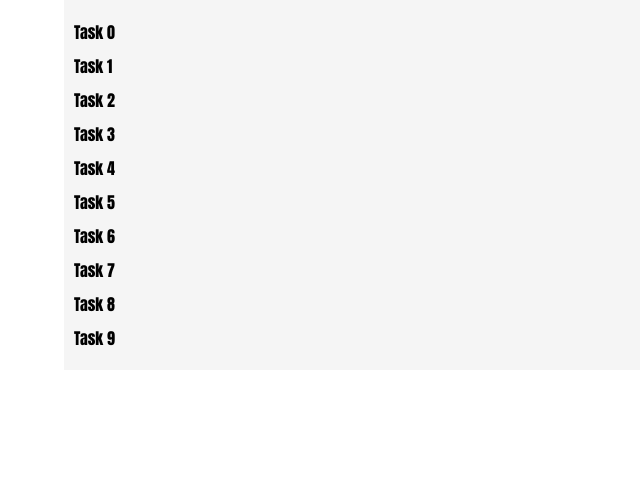
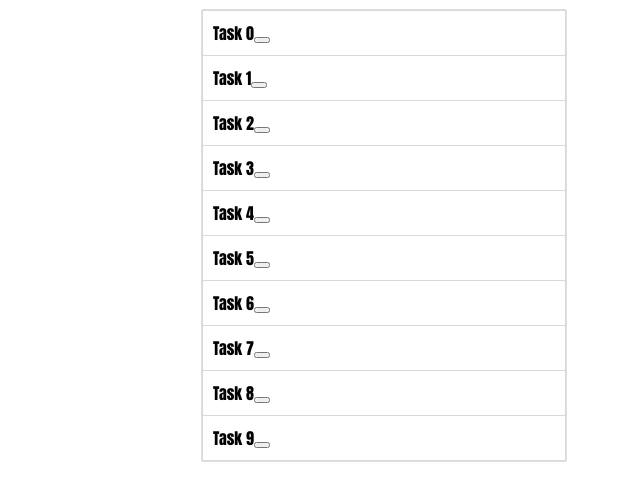
Before and after one commit to lukawski/todo-list, a website built with webpack: page dist/index.html in a window 1280 px wide. Shown: the whole page, without its empty margins (256-896 px from the left). Built offline with nearby package versions, Linux system fonts and the light colour scheme; files whose address does not match are found by name.

Commit message:
For the moment styles are done

```diff
--- a/app/TasksList.js
+++ b/app/TasksList.js
@@ -9,7 +9,9 @@ export default class TasksList {
     fragment.appendChild(ul)
     tasks.forEach(item => {
       const li = document.createElement('li')
+      const btn = document.createElement('button')
       li.innerHTML = item.name
+      li.appendChild(btn)
       fragment.childNodes[0].appendChild(li)
     })
     this.root.appendChild(fragment)
--- a/app/index.css
+++ b/app/index.css
@@ -14,9 +14,8 @@ body {
 }
 
 .app {
-  width: 50%;
+  width: 30%;
   margin: 0 auto;
-  background: whitesmoke;
   padding: 10px;
 }
 
@@ -24,8 +23,23 @@ ul {
   margin: 0;
   padding: 0;
   list-style-type: none;
+  -webkit-box-shadow: 0px 0px 1px 0px rgba(0,0,0,0.75);
+  -moz-box-shadow: 0px 0px 1px 0px rgba(0,0,0,0.75);
+  box-shadow: 0px 0px 1px 0px rgba(0,0,0,0.75);
 }
 
 li {
-  margin: 10px 0;
+  padding: 10px;
+  border: 1px solid #d9d9d9;
+  transition: all .3s;
 }
+
+li:nth-of-type(even) {
+  border-top: none;
+  border-bottom: none;
+}
+
+li:last-of-type {
+  border: 1px solid #d9d9d9;
+  border-top: none;
+}
```
